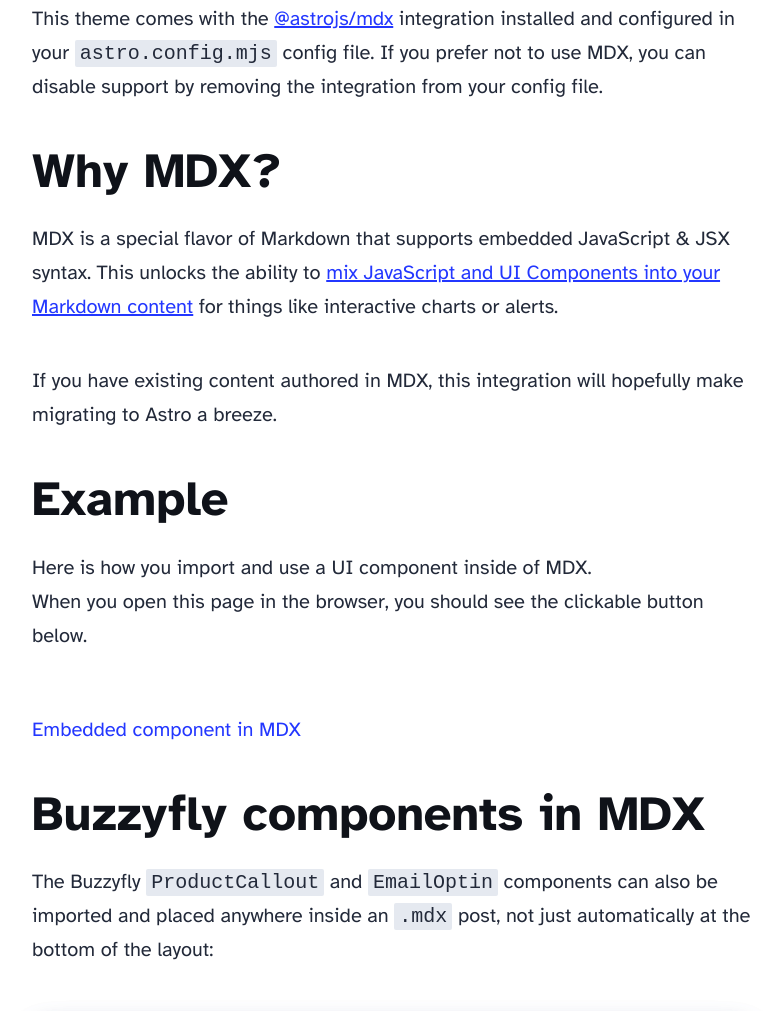
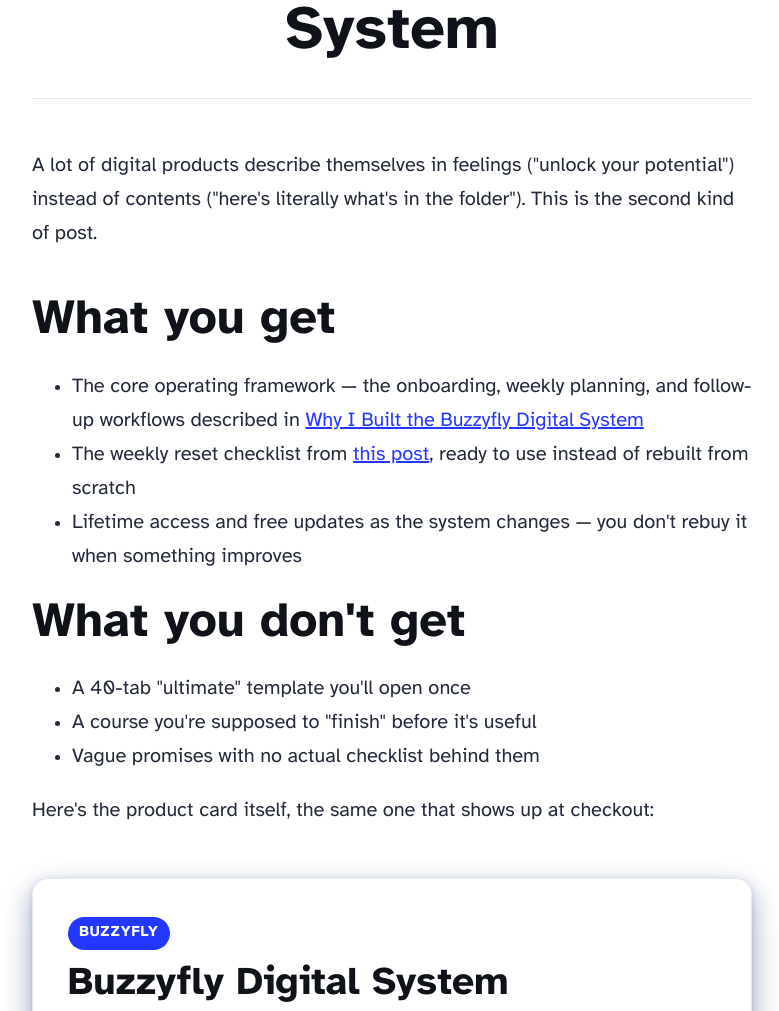
Before and after one commit to cm97/astro-blog-starter-template, an Astro site: page /blog/using-mdx in a window 1280 px wide. Shown: the part 870-1881 px from the top of the page, without its empty margins (248-1027 px from the left). Built offline with nearby package versions, Linux system fonts and the light colour scheme; Astro itself is replaced by a stand-in of ours.

Commit message:
Replace placeholder MDX demo post with real Buzzyfly content

```diff
--- a/src/content/blog/using-mdx.mdx
+++ b/src/content/blog/using-mdx.mdx
@@ -1,32 +1,25 @@
 ---
-title: "Using MDX"
-description: "Lorem ipsum dolor sit amet"
-pubDate: "Jun 01 2024"
+title: "What's Actually Inside the Buzzyfly Digital System"
+description: "A plain look at what you get when you buy it — no hype, just the contents."
+pubDate: "Aug 10 2026"
 heroImage: "/blog-placeholder-5.jpg"
 ---
 
-This theme comes with the [@astrojs/mdx](https://docs.astro.build/en/guides/integrations-guide/mdx/) integration installed and configured in your `astro.config.mjs` config file. If you prefer not to use MDX, you can disable support by removing the integration from your config file.
+A lot of digital products describe themselves in feelings ("unlock your potential") instead of contents ("here's literally what's in the folder"). This is the second kind of post.
 
-## Why MDX?
+## What you get
 
-MDX is a special flavor of Markdown that supports embedded JavaScript & JSX syntax. This unlocks the ability to [mix JavaScript and UI Components into your Markdown content](https://docs.astro.build/en/guides/markdown-content/#mdx-features) for things like interactive charts or alerts.
+- The core operating framework — the onboarding, weekly planning, and follow-up workflows described in [Why I Built the Buzzyfly Digital System](/blog/first-post/)
+- The weekly reset checklist from [this post](/blog/third-post/), ready to use instead of rebuilt from scratch
+- Lifetime access and free updates as the system changes — you don't rebuy it when something improves
 
-If you have existing content authored in MDX, this integration will hopefully make migrating to Astro a breeze.
+## What you don't get
 
-## Example
+- A 40-tab "ultimate" template you'll open once
+- A course you're supposed to "finish" before it's useful
+- Vague promises with no actual checklist behind them
 
-Here is how you import and use a UI component inside of MDX.
-When you open this page in the browser, you should see the clickable button below.
-
-import HeaderLink from "../../components/HeaderLink.astro";
-
-<HeaderLink href="#" onclick="alert('clicked!')">
-	Embedded component in MDX
-</HeaderLink>
-
-## Buzzyfly components in MDX
-
-The Buzzyfly `ProductCallout` and `EmailOptin` components can also be imported and placed anywhere inside an `.mdx` post, not just automatically at the bottom of the layout:
+Here's the product card itself, the same one that shows up at checkout:
 
 import ProductCallout from "../../components/ProductCallout.astro";
 
@@ -38,8 +31,4 @@
 	features={["Lifetime access", "Instant download", "Free updates"]}
 />
 
-## More Links
-
-- [MDX Syntax Documentation](https://mdxjs.com/docs/what-is-mdx)
-- [Astro Usage Documentation](https://docs.astro.build/en/guides/markdown-content/#markdown-and-mdx-pages)
-- **Note:** [Client Directives](https://docs.astro.build/en/reference/directives-reference/#client-directives) are still required to create interactive components. Otherwise, all components in your MDX will render as static HTML (no JavaScript) by default.
+If you've read this far and you're still not sure, that's a completely fair place to land — go read the [About page](/about/) for the longer version of why this exists, or just keep browsing the blog. No pressure either way.
```
